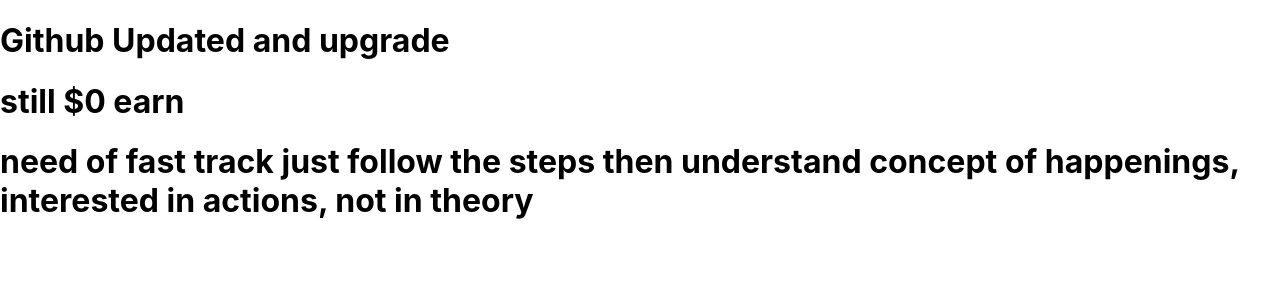
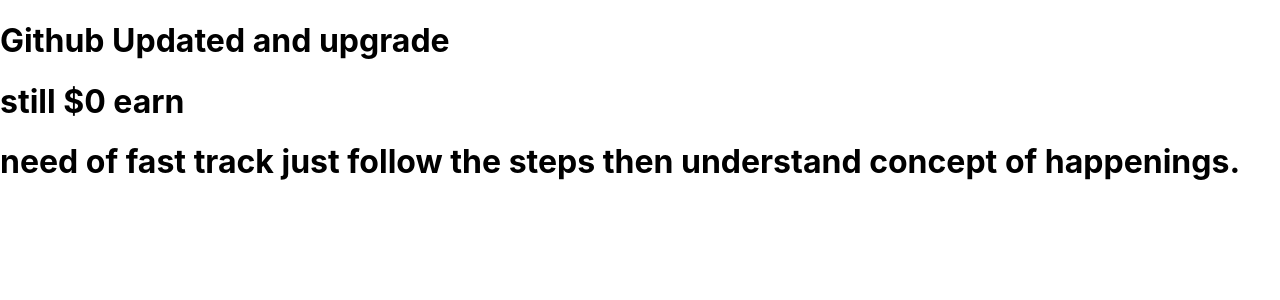
Before and after one commit to BabarAliDetho/react-app, a React (Create React App) app: page / in a window 1280 px wide. Shown: the top 300 px of the page. Built offline with nearby package versions, Linux system fonts and the light colour scheme.

Commit message:
Update dinner.js

```diff
--- a/src/dinner.js
+++ b/src/dinner.js
@@ -6,7 +6,7 @@
         <div>
             <h1>Github { props.dishName}</h1>
             <h1>still $0 earn</h1>
-            <h1>need of fast track just follow the steps then understand concept of happenings, interested in actions, not in theory</h1>
+            <h1>need of fast track just follow the steps then understand concept of happenings.</h1>
         </div>
     )
   }
```
